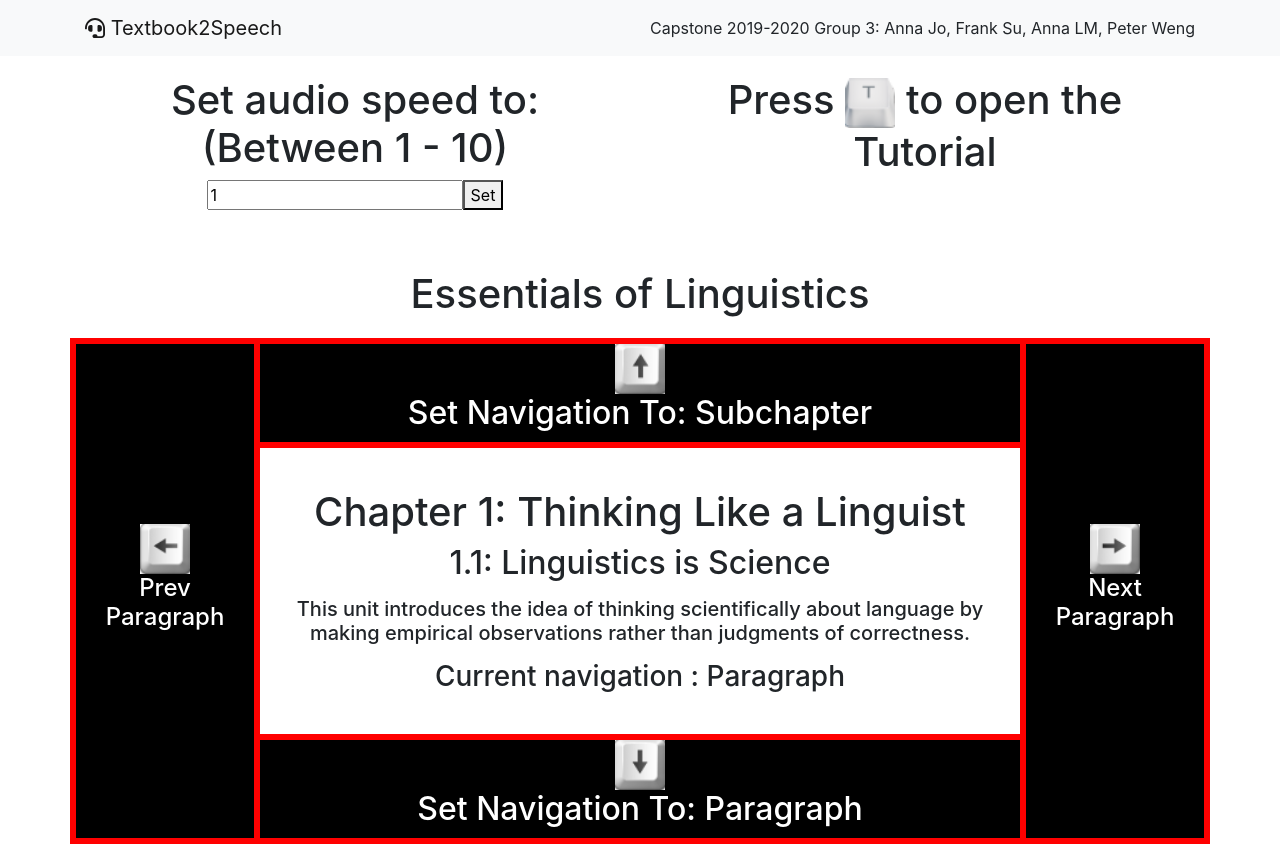
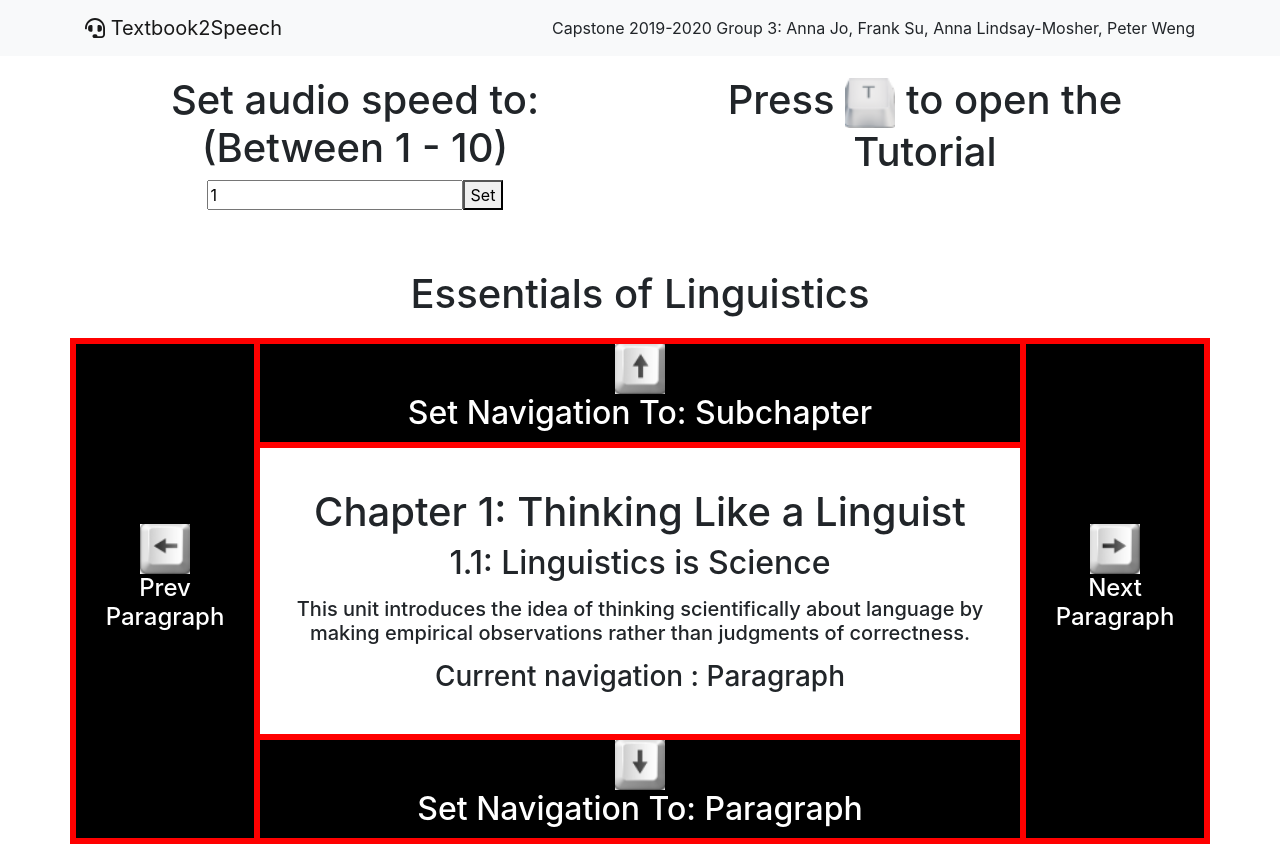
Before and after one commit to FrankSu1996/Textbook2Speech, a React (Create React App) app in the folder client/: page /dashboard in a window 1280 px wide. Built offline with nearby package versions, Linux system fonts and the light colour scheme.

Commit message:
added p and r to tutorial, also added my last name to dashboard

```diff
--- a/client/src/components/dashboard/dashboard.jsx
+++ b/client/src/components/dashboard/dashboard.jsx
@@ -36,7 +36,7 @@ class Header extends Component {
             </NavbarBrand>
             <Nav>
               <NavItem>
-                Capstone 2019-2020 Group 3: Anna Jo, Frank Su, Anna LM, Peter
+                Capstone 2019-2020 Group 3: Anna Jo, Frank Su, Anna Lindsay-Mosher, Peter
                 Weng
               </NavItem>
             </Nav>
--- a/client/src/components/table/table.jsx
+++ b/client/src/components/table/table.jsx
@@ -46,23 +46,37 @@ class Table extends Component {
       case 27:
         this.cancel();
         break;
+      //'enter' selects current section
       case 13:
         this.selectSection();
         break;
+      //left arrow key calls method to handle navigation
       case 37:
         this.leftArrowHandle();
         break;
+      //right arrow key calls method to handle navigation
       case 39:
         this.rightArrowHandle();
         break;
+      //up arrow key calls method to handle navigation
       case 38:
         this.upArrowHandle();
         break;
+      //up arrow key calls method to handle navigation
       case 40:
         this.downArrowHandle();
         break;
+      //'t' pulls up tutorial
       case 84:
         this.toggleTutorial();
+        break;
+      //p key pauses speech api
+      case 80:
+        speechSynthesis.pause();
+        break;
+      //r key resumes
+      case 82:
+        speechSynthesis.resume();
         break;
       default:
         break;
```
